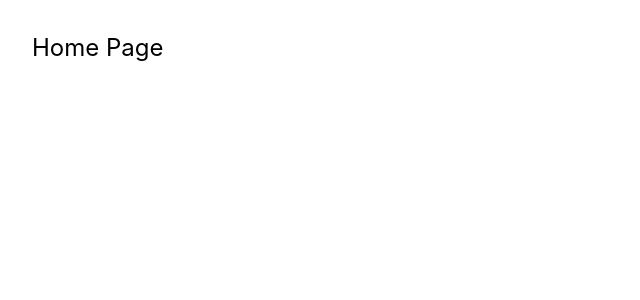
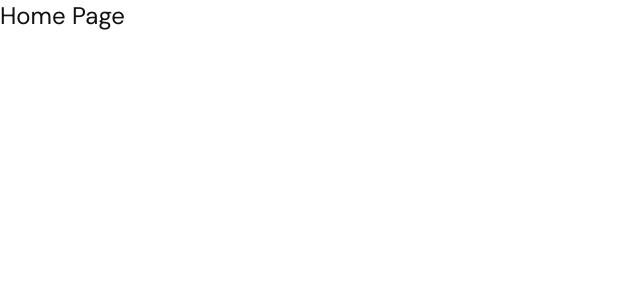
Before and after one commit to tamara-radovanovic/web-portfolio, a React (Vite) app: page / in a window 1280 px wide. Shown: the top 300 px of the page, without its empty margins (0-640 px from the left). Built offline with nearby package versions, Linux system fonts and the light colour scheme.

Commit message:
add design tokens, fonts and global styles

```diff
--- a/src/index.css
+++ b/src/index.css
@@ -1,6 +1,79 @@
+@import url('https://fonts.googleapis.com/css2?family=Playfair+Display:wght@400;500;700&family=DM+Sans:ital,opsz,wght@0,9..40,400;0,9..40,500;1,9..40,400&display=swap');
 @import "tailwindcss";
 
 @theme {
-    /* Ovde će ići tvoje boje, fontovi i ostale design varijable */
-    /* Popunjavamo ovo zajedno kada budemo radili na dizajnu */
+  --font-display: 'Playfair Display', serif;
+  --font-body: 'DM Sans', sans-serif;
 }
+
+:root {
+  --bg-primary: #ffffff;
+  --bg-secondary: #f7f7f5;
+  --bg-card: #ffffff;
+  --text-primary: #111111;
+  --text-secondary: #555555;
+  --text-muted: #888888;
+  --border-color: #e5e5e5;
+  --accent: #1a5c2e;
+  --accent-hover: #2d7a45;
+  --accent-subtle: #e8f5ed;
+  --accent-subtle-text: #1a5c2e;
+  --shadow-card: 0 1px 3px rgba(0, 0, 0, 0.08);
+}
+
+.dark {
+  --bg-primary: #0f0f0f;
+  --bg-secondary: #1a1a1a;
+  --bg-card: #1f1f1f;
+  --text-primary: #f0f0f0;
+  --text-secondary: #a0a0a0;
+  --text-muted: #666666;
+  --border-color: #2a2a2a;
+  --accent: #1a5c2e;
+  --accent-hover: #2d7a45;
+  --accent-subtle: #132b1a;
+  --accent-subtle-text: #4caf72;
+  --shadow-card: 0 1px 3px rgba(0, 0, 0, 0.4);
+}
+
+*, *::before, *::after {
+  box-sizing: border-box;
+  margin: 0;
+  padding: 0;
+}
+
+html {
+  scroll-behavior: smooth;
+}
+
+body {
+  font-family: var(--font-body);
+  background-color: var(--bg-primary);
+  color: var(--text-primary);
+  overflow-x: hidden;
+  -webkit-font-smoothing: antialiased;
+  -moz-osx-font-smoothing: grayscale;
+}
+
+h1, h2, h3, h4, h5, h6 {
+  font-family: var(--font-display);
+  line-height: 1.2;
+}
+
+p {
+  line-height: 1.7;
+}
+
+a {
+  color: inherit;
+  text-decoration: none;
+}
+
+img {
+  max-width: 100%;
+  display: block;
+}
+
+body, header, section, div, a, button {
+  transition: background-color 0.2s ease, border-color 0.2s ease, color 0.2s ease;
+}
```
